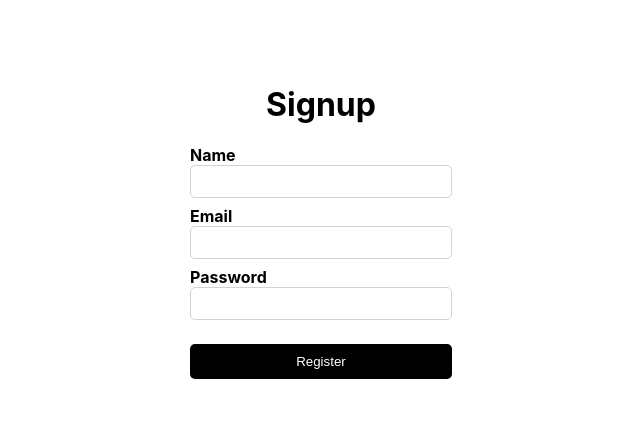
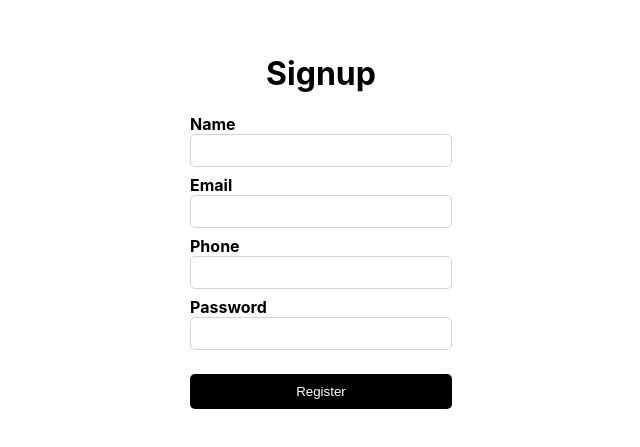
Before and after one commit to amir-rismani/formik-library, a React (Create React App) app: page / in a window 1280 px wide. Shown: the part 171-618 px from the top of the page, without its empty margins (319-959 px from the left). Built offline with nearby package versions, Linux system fonts and the light colour scheme.

Commit message:
use regex in yup schema

```diff
--- a/src/App.js
+++ b/src/App.js
@@ -6,7 +6,8 @@ import './App.css';
 const initialValues = {
   name: "",
   email: "",
-  password: ""
+  phone: "",
+  password: "",
 }
 
 // 2. Handle submittion
@@ -26,6 +27,7 @@ const onSubmit = (values) => {
 const validationSchema = Yup.object({
   name: Yup.string().required(),
   email: Yup.string().email().required(),
+  phone: Yup.string().required().matches(/^09[0-9]{9}$/, 'phone is invalid'),
   password: Yup.string().required().min(6),
 });
 function App() {
@@ -45,6 +47,11 @@ function App() {
           {formik.errors.email && formik.touched.email && <small className='error'>{formik.errors.email}</small>}
         </div>
         <div className='formGroup'>
+          <label htmlFor='phone'>Phone</label>
+          <input name='phone' {...formik.getFieldProps('phone')} />
+          {formik.errors.phone && formik.touched.phone && <small className='error'>{formik.errors.phone}</small>}
+        </div>
+        <div className='formGroup'>
           <label htmlFor='password'>Password</label>
           <input name='password' {...formik.getFieldProps('password')} />
           {formik.errors.password && formik.touched.password && <small className='error'>{formik.errors.password}</small>}
```
